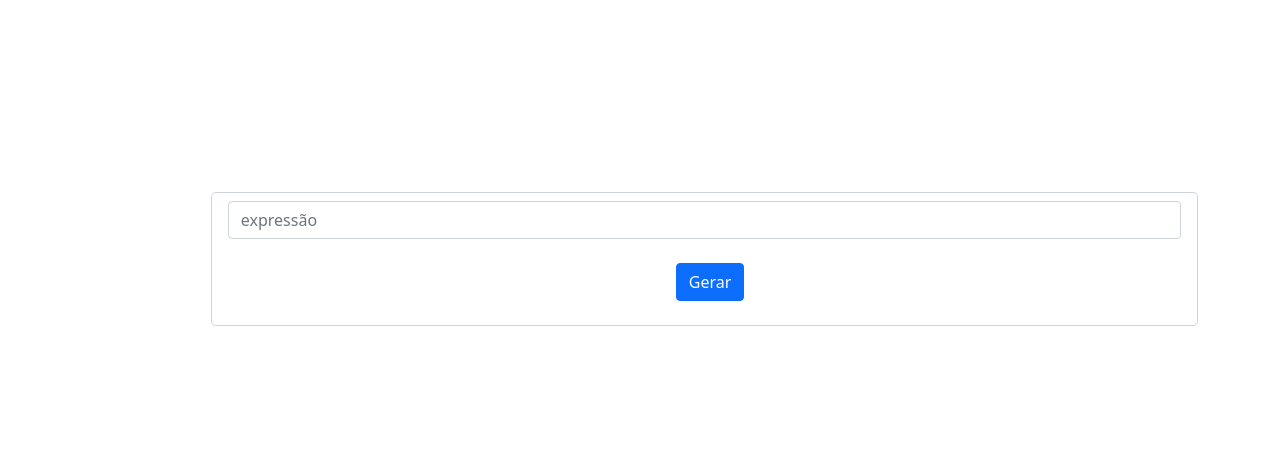
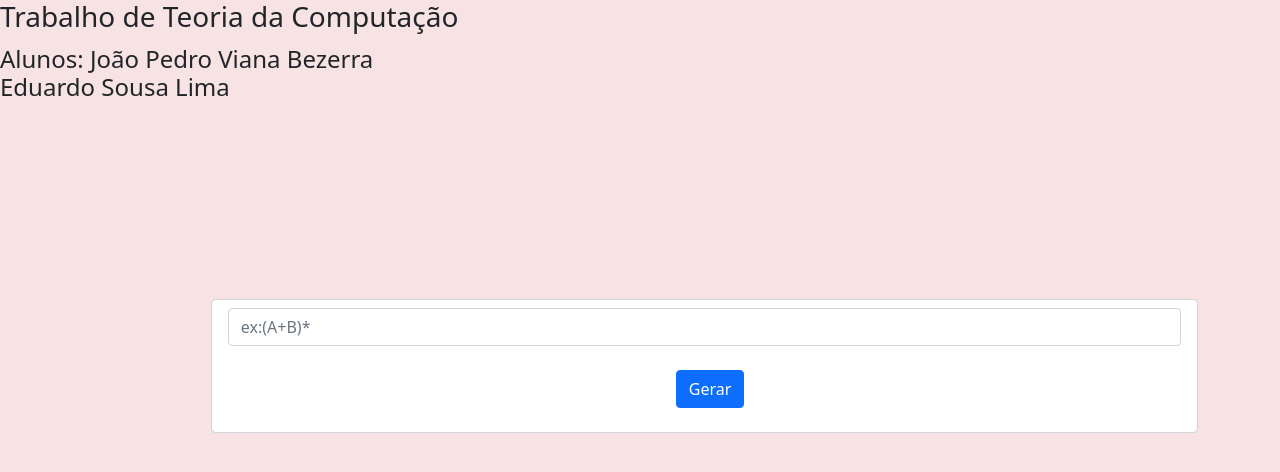
Before and after one commit to pedrovian4/expressoes-regulares, a Flask app: page / in a window 1280 px wide. Shown: the top 472 px of the page. Run offline with Flask 2, Linux system fonts and the light colour scheme.

Commit message:
Background color  e html com nome dos alunos

```diff
--- a/static/css/style.css
+++ b/static/css/style.css
@@ -1,3 +1,7 @@
+body{
+    background-color: rgba(247 227 227) !important
+}
+
 main{
     text-align: center;
     padding-top: 15%;
@@ -9,7 +13,4 @@ main{
     text-align: center !important;
     padding-left: 47% !important;
     margin: 0%;
-
-
-
 }
--- a/templates/index.html
+++ b/templates/index.html
@@ -13,11 +13,17 @@
 
 </head>
 <body>
+
+    <header>
+        <h3>Trabalho de Teoria da Computação</h3>
+        <sub> <h4>Alunos: João Pedro Viana Bezerra <br>Eduardo Sousa Lima</h4></sub>
+    </header>
+
      <main class="container">
         <form action="/" method="POST" class="form-control form-control-lg col-8">
             <div class="col-auto">
               <label for="inputPassword2" class="visually-hidden">Expressões</label>
-              <input name="expressao" type="text" class="form-control" id="inputPassword2" placeholder="expressão">
+              <input name="expressao" type="text" class="form-control" id="inputPassword2" placeholder="ex:(A+B)*">
             </div>
             <div id="butao" class="col-4 pt-4">
               <button type="submit" class="btn btn-primary mb-3">Gerar</button>
```
